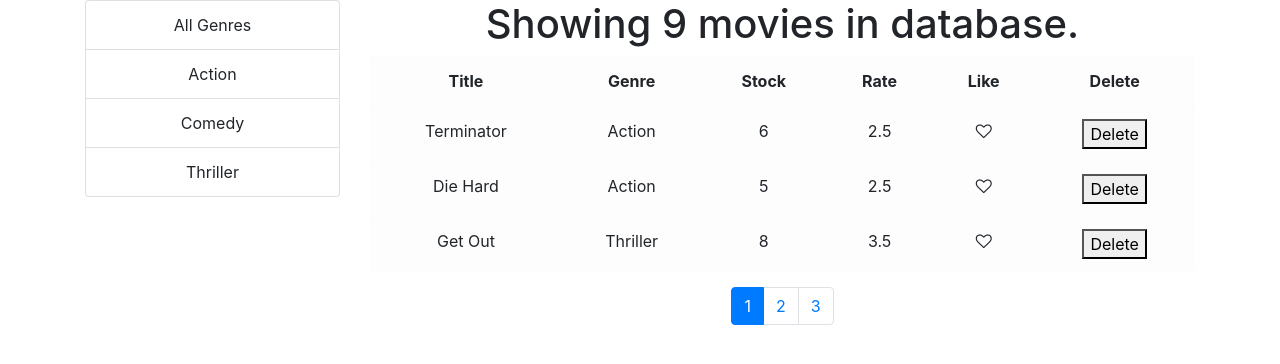
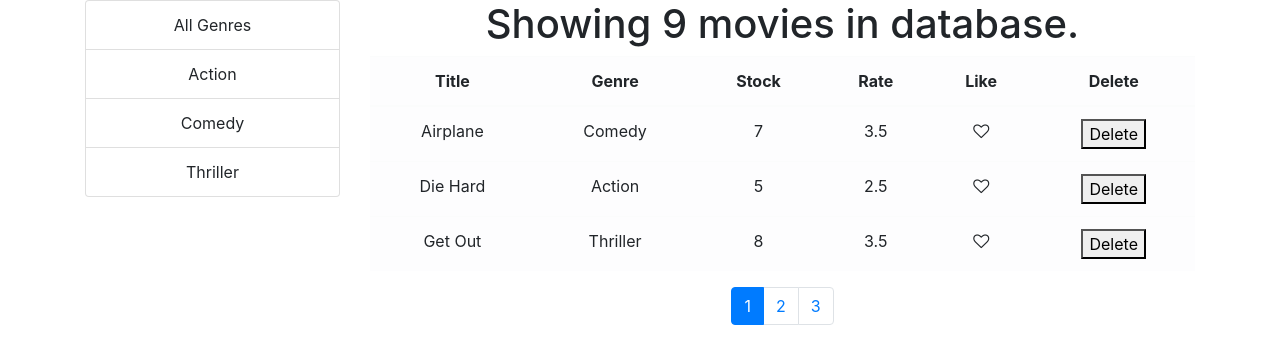
Before and after one commit to SincerelyBrittany/VidlyProject, a React (Create React App) app: page / in a window 1280 px wide. Shown: the top 364 px of the page. Built offline with nearby package versions, Linux system fonts and the light colour scheme.

Commit message:
adds sorting function to update state

```diff
--- a/src/Vidly/components/vidly.jsx
+++ b/src/Vidly/components/vidly.jsx
@@ -5,11 +5,16 @@ import MovieTable from "./moviesTable";
 import Pagination from "../common/pagination";
 import ListGroup from "../common/listGroup";
 import { paginate } from "../../utils/paginate";
+import _ from "lodash";
 
 const Vidly = () => {
   const [isDataLoading, setDataLoading] = React.useState(false);
   const [movies, setMovies] = React.useState([]);
   const [genres, setGenres] = React.useState([]);
+  const [sortColumn, setSortColumn] = React.useState({
+    path: "title",
+    order: "asc",
+  });
   const [selectedGenre, setSelectedGenre] = React.useState();
   const [pageSize, setPageSize] = React.useState(3);
   const [currentPage, setcurrentPage] = React.useState(1);
@@ -58,7 +63,14 @@ const Vidly = () => {
   };
 
   const handleSortButton = (path) => {
-    console.log(path);
+    let sortColumnCopy = { ...sortColumn };
+    if (sortColumnCopy.path === path)
+      sortColumnCopy.order = sortColumnCopy.order === "asc" ? "desc" : "asc";
+    else {
+      sortColumnCopy.path = path;
+      sortColumnCopy.order = "asc";
+    }
+    setSortColumn(sortColumnCopy);
   };
 
   if (movies && movies.length === 0) return <p> There are no movies </p>;
@@ -68,7 +80,9 @@ const Vidly = () => {
       ? movies.filter((m) => m.genre._id === selectedGenre._id)
       : movies;
 
-  const paginatedMovies = paginate(filtered, currentPage, pageSize);
+  const sorted = _.orderBy(filtered, [sortColumn.path], [sortColumn.order]);
+
+  const paginatedMovies = paginate(sorted, currentPage, pageSize);
 
   return (
     <div>
```
